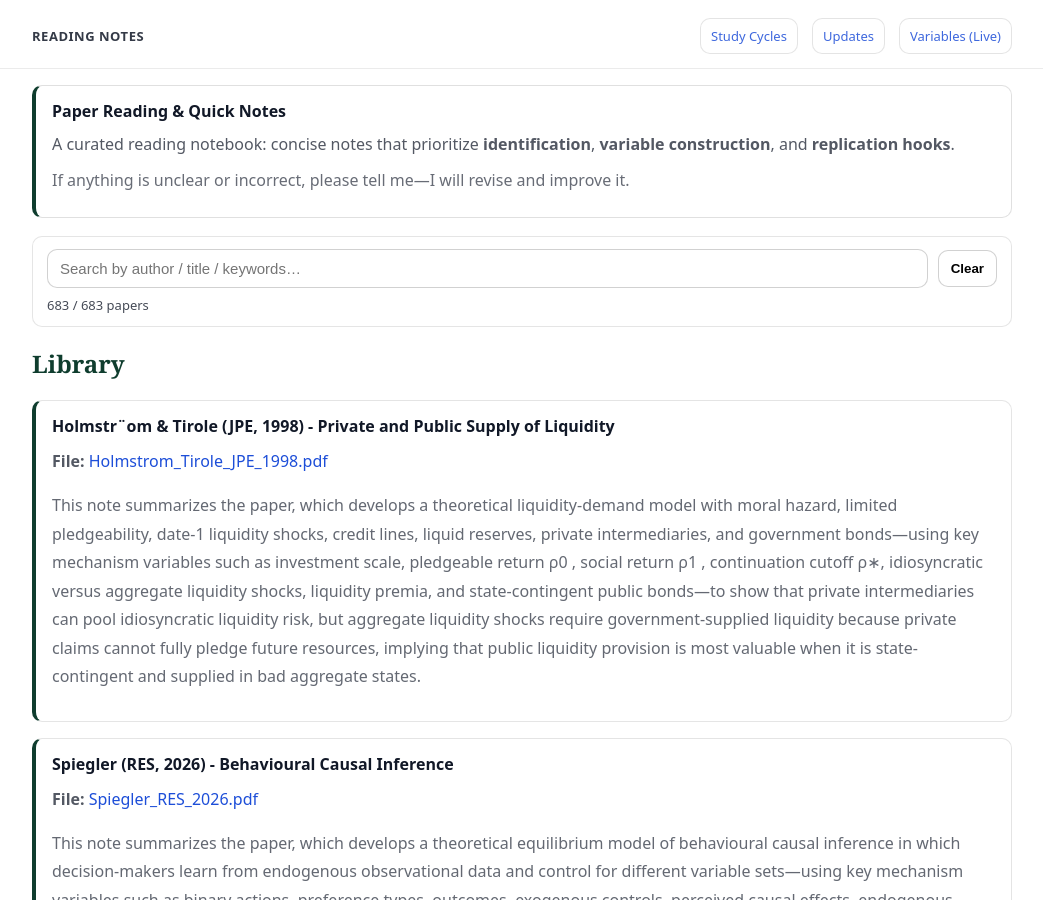
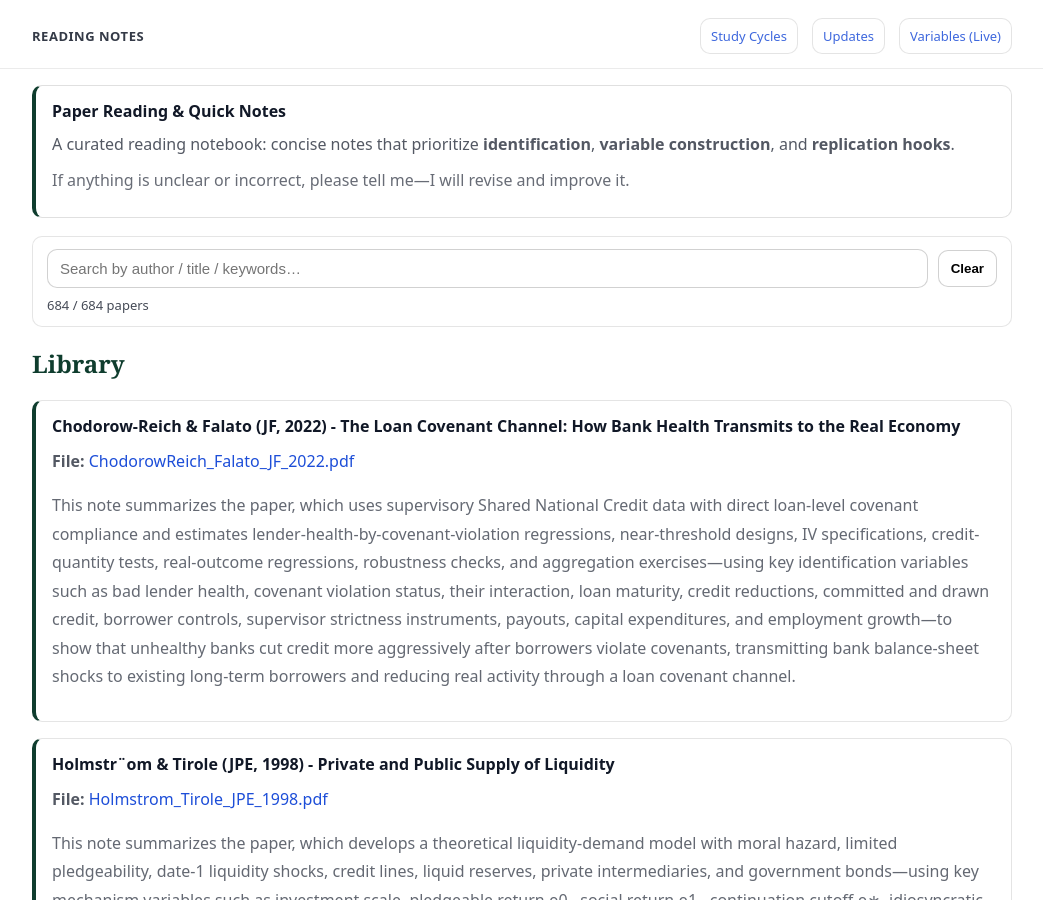
Before and after one commit to yaxinzn/study-archive, a Jekyll site: the page built from reading/index.md, in a window 1280 px wide and 900 px high. Shown: the whole window, without its empty margins (118-1161 px from the left). Built offline with Jekyll 4.4.1, drawn with Linux system fonts in a browser that asks for light colours.

Commit message:
Reading: add/update ChodorowReich_Falato_JF_2022.pdf

```diff
--- a/_data/reading.yml
+++ b/_data/reading.yml
@@ -1,3 +1,7 @@
+- title: "Chodorow-Reich & Falato (JF, 2022) - The Loan Covenant Channel: How Bank Health Transmits to the Real Economy"
+  file: "ChodorowReich_Falato_JF_2022.pdf"
+  desc: "This note summarizes the paper, which uses supervisory Shared National Credit data with direct loan-level covenant compliance and estimates lender-health-by-covenant-violation regressions, near-threshold designs, IV specifications, credit-quantity tests, real-outcome regressions, robustness checks, and aggregation exercises—using key identification variables such as bad lender health, covenant violation status, their interaction, loan maturity, credit reductions, committed and drawn credit, borrower controls, supervisor strictness instruments, payouts, capital expenditures, and employment growth—to show that unhealthy banks cut credit more aggressively after borrowers violate covenants, transmitting bank balance-sheet shocks to existing long-term borrowers and reducing real activity through a loan covenant channel."
+
 - title: "Holmstr¨om & Tirole (JPE, 1998) - Private and Public Supply of Liquidity"
   file: "Holmstrom_Tirole_JPE_1998.pdf"
   desc: "This note summarizes the paper, which develops a theoretical liquidity-demand model with moral hazard, limited pledgeability, date-1 liquidity shocks, credit lines, liquid reserves, private intermediaries, and government bonds—using key mechanism variables such as investment scale, pledgeable return ρ0 , social return ρ1 , continuation cutoff ρ∗, idiosyncratic versus aggregate liquidity shocks, liquidity premia, and state-contingent public bonds—to show that private intermediaries can pool idiosyncratic liquidity risk, but aggregate liquidity shocks require government-supplied liquidity because private claims cannot fully pledge future resources, implying that public liquidity provision is most valuable when it is state-contingent and supplied in bad aggregate states."
```
Also changed, not shown: 1 other file.
